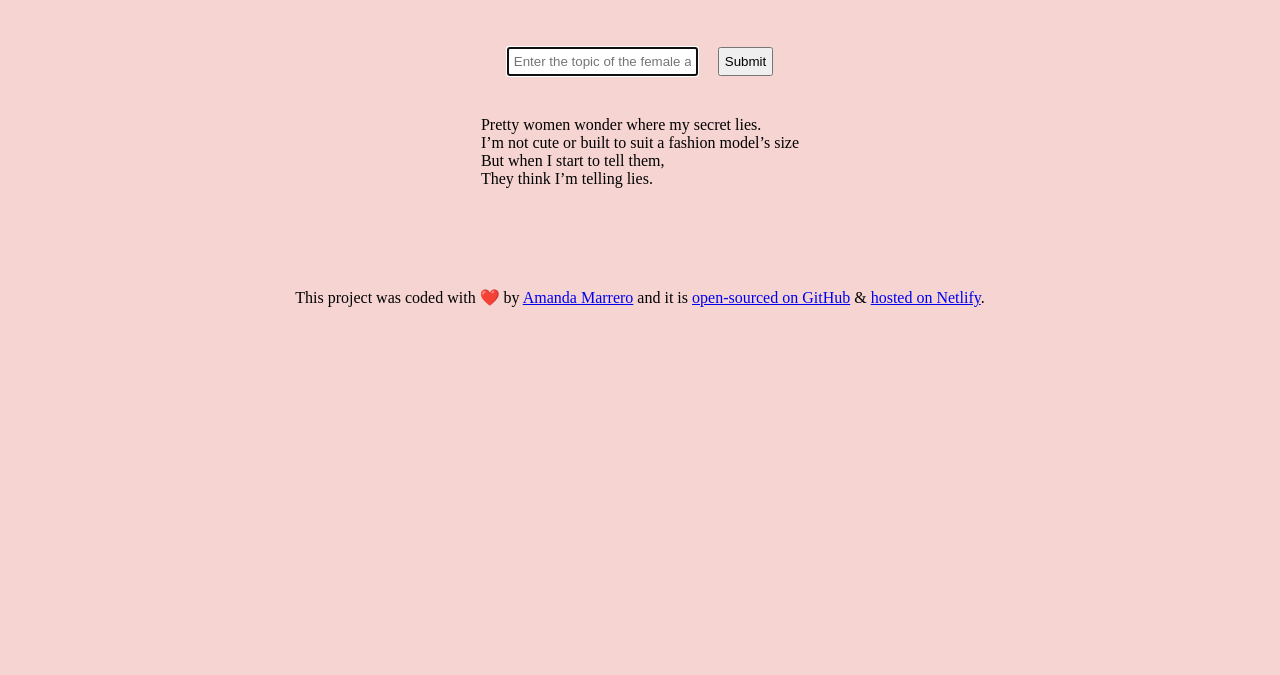
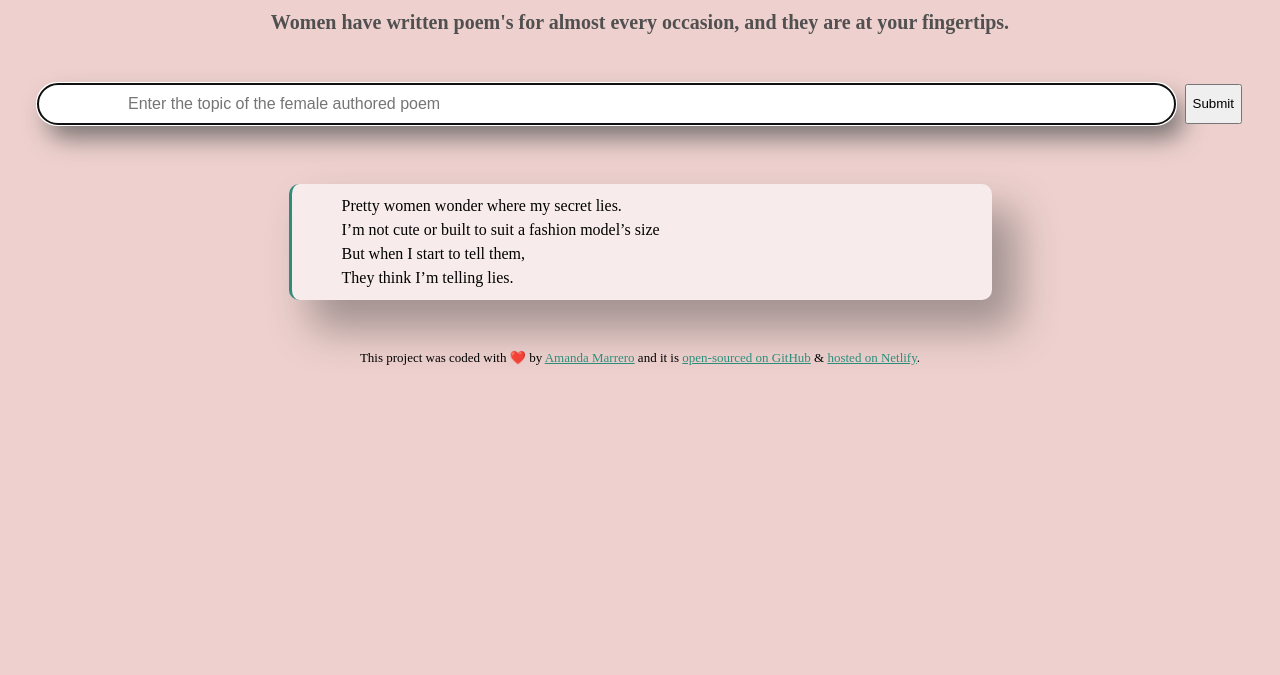
Before and after one commit to michAele13/her-verse-poem-generator, a plain HTML site: page index.html in a window 1280 px wide. Shown: the part 125-800 px from the top of the page. Drawn offline with Linux system fonts and the light colour scheme.

Commit message:
Added styling to project

```diff
--- a/src/style.css
+++ b/src/style.css
@@ -1,43 +1,82 @@
 body {
-    background-color: rgb(245, 212, 209);
+    background-color: rgb(238, 209, 206);
 }
+
+.container {
+    margin: 90px auto;
+    max-width: 600px;
+}
+
+
 h1 {
     text-align: center;
-    color: rgb(65, 170, 65);
+    color: rgb(45, 141, 123);
     padding-top: 15px;
     padding-bottom: 0;
+    font-size: 48px;
+    line-height: 1.5;
+    margin-bottom: 10px;
 }
 h2 {
     text-align: center;
     padding-top: 0;
     color: rgb(81, 80, 80);
+    font-size: 20px;
+    margin-bottom: 20px;
 
 }
 
 form {
     display: flex;
-    justify-content: center;
-    padding: 30px
+    justify-content: left;
+    padding: 30px;
+}
+.input {
+    background-color: rgb(236, 229, 228);
+    border-radius: 10px;
+    text-align: left;
+    box-shadow: 23px 27px 41px 2px rgba(44, 51, 51, 0.4);
 }
 
 .prompt {
-    padding: 5px;
+    padding: 10px 90px;
+    font-size: 16px;
     margin-right: 10px;
+    width: 80%;
+    line-height: 20px;
+    border-radius: 30px;
+    border: none;
+    box-shadow: 9px 14px 25px rgba(44, 51, 51, 0.6);
 }
-.submit {
-    padding: 5px;
-    margin-left: 10px;
+.submit-button {
+    padding: 10px 25px;
+    font-size: 18px;
+    background-color: rgb(45, 141, 123);
+    color: white;
+    border-radius: 50px;
+    border: none;
+    box-shadow: 9px 14px 25px rgba(44, 51, 51, 0.6);
 }
 
 .output {
-    display: flex;
-    justify-content: center;
-    margin: 10px;
+    background-color: rgb(248, 235, 235);
+    padding: 10px 50px;
+    max-width: 600px;
+    border-radius: 10px;
+    border-left: 3px solid rgb(45, 141, 123);
+    margin: 30px auto;
+    line-height: 1.5;
+    box-shadow: 23px 27px 41px 2px rgba(44, 51, 51, 0.4);
 }
 
 footer {
     text-align: center;
-    margin-left: 160px;
-    margin-right: 160px;
-    margin-top: 100px;
+    margin-left: 10px;
+    margin-right: 10px;
+    margin-top: 50px;
+    font-size: 13px;
 }
+
+a {
+    color: rgb(45, 141, 123);
+}
```
